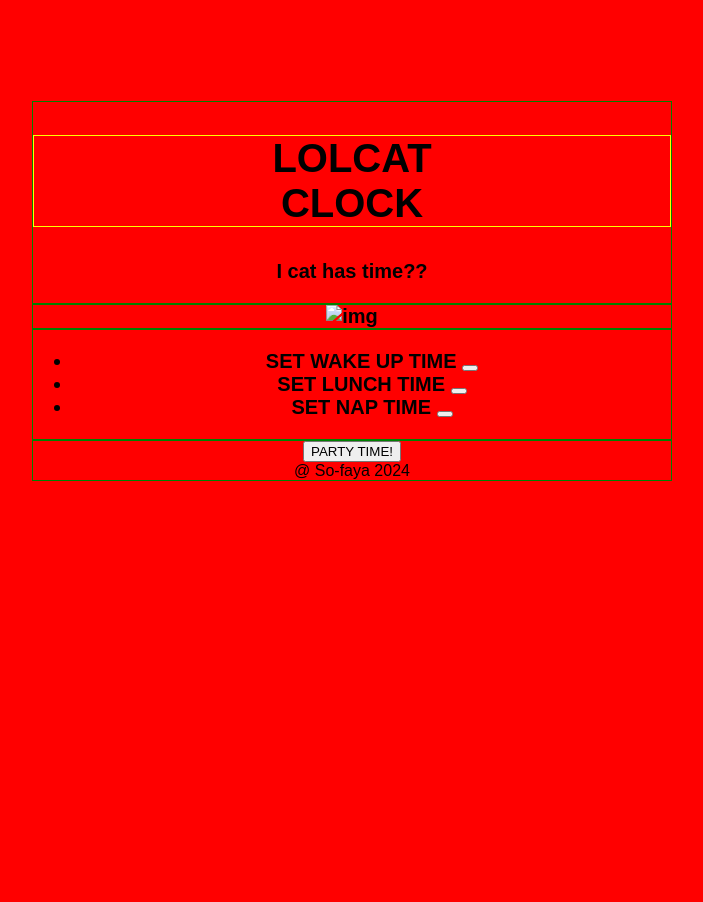
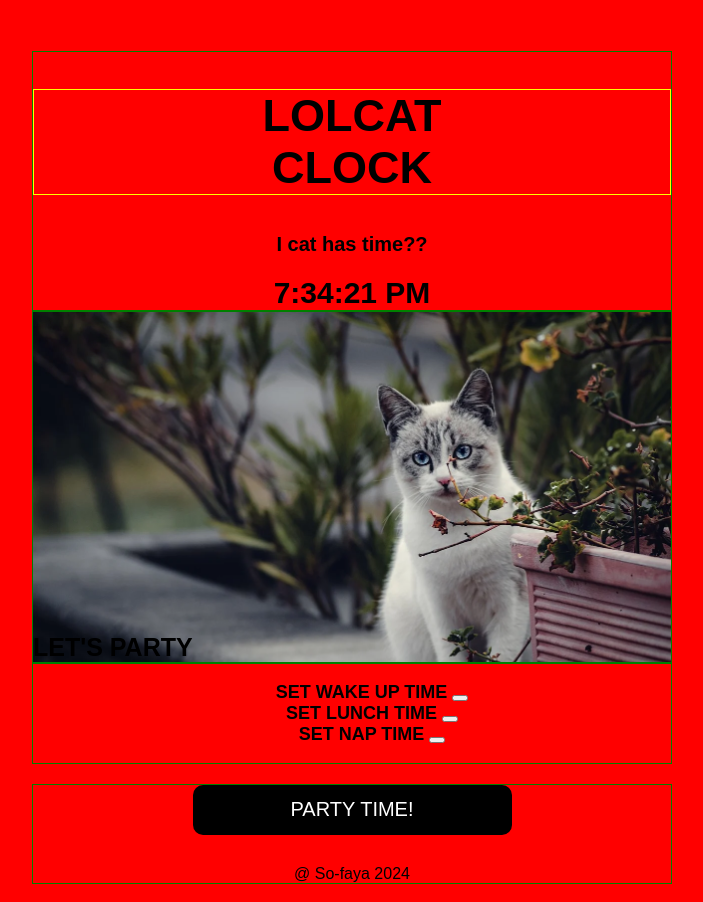
Before and after one commit to so-faya/Time_changing_image, a plain HTML site: page index.html in a window 1280 px wide. Shown: the whole page, without its empty margins (288-991 px from the left). Drawn offline with Linux system fonts and the light colour scheme.

Commit message:
new commit

```diff
--- a/index.html
+++ b/index.html
@@ -11,12 +11,14 @@
         <section class="sectone">
             <h1 class="heading">LOLCAT <br> CLOCK</h1>
             <p class="para">I cat has time??</p>
-            <div class="readingtime">  </div>
+            <strong>
+                <div class="readingtime"></div>
+            </strong>
         </section>
 
         <section class="secttwo">
-            <img src="" alt="img">
-            <div class="wording"> </div>
+            <!-- <img src="image/cat-7688749_1280.webp" alt="img"> -->
+            <div class="wording">LET'S PARTY </div>
         </section>
 
         <section class="sectthree">
--- a/index.js
+++ b/index.js
@@ -0,0 +1,7 @@
+let readingtimenode = document.querySelector(".readingtime")
+
+setInterval(() =>{
+    let time =new Date();
+    readingtimenode.innerHTML = time.toLocaleTimeString();
+
+}, 1000)
--- a/style.css
+++ b/style.css
@@ -1,13 +1,13 @@
 body{
     padding: 0;
-    margin: 100px 0 0 0;
+    margin: 50px 0 0 0;
     display: flex;
     justify-content: center;
     background-color: red;
 }
 .body-container{
     border: 1px solid red;
-    height: 100vh;
+    /* height: 100vh; */
     flex-basis: 50%;
 }
 .sectone,.secttwo,.sectthree,.footer{
@@ -16,19 +16,51 @@ body{
     flex-basis: 50%;
     text-align: center;
 }
-.secttwo,.sectthree{
-    font-size: 20px;
+.sectthree{
+    font-size: 18px;
+    font-weight: 700;
+}
+.secttwo{
+    background-image: url(image/cat-7688749_1280.webp);
+    background-size: 100%;
+    display: flex;
+    flex-direction: column;
+    justify-content: flex-end;
+    align-items: flex-start;
+    font-size: 25px;
     font-weight: 700;
 }
 .heading{
     border: 1px solid yellow;
-    font-size: 40px;
+    font-size: 45px;
     font-weight: bolder;
 }
 .para{
     font-size: 20px;
     font-weight: 700;
 }
+.readingtime{
+    font-size: 30px;
+    font-weight: bolder;
+    color: black;
+}
 .secttwo{
+     height: 350px;
+}
+ul{
+    list-style-type: none;
+}
+.footer{
+    margin-top: 20px;
+}
+.party{
+    width: 50%;
+    height: 50px;
+    border-radius: 10px;
+    background-color: black;
+    color: white;
+    border: none;
+    margin-bottom: 30px;
+    font-size: 20px;
 
 }
```
Also changed, not shown: image/cat-7688749_1280.webp (added), image/cat-8130334_1280.webp (added).
